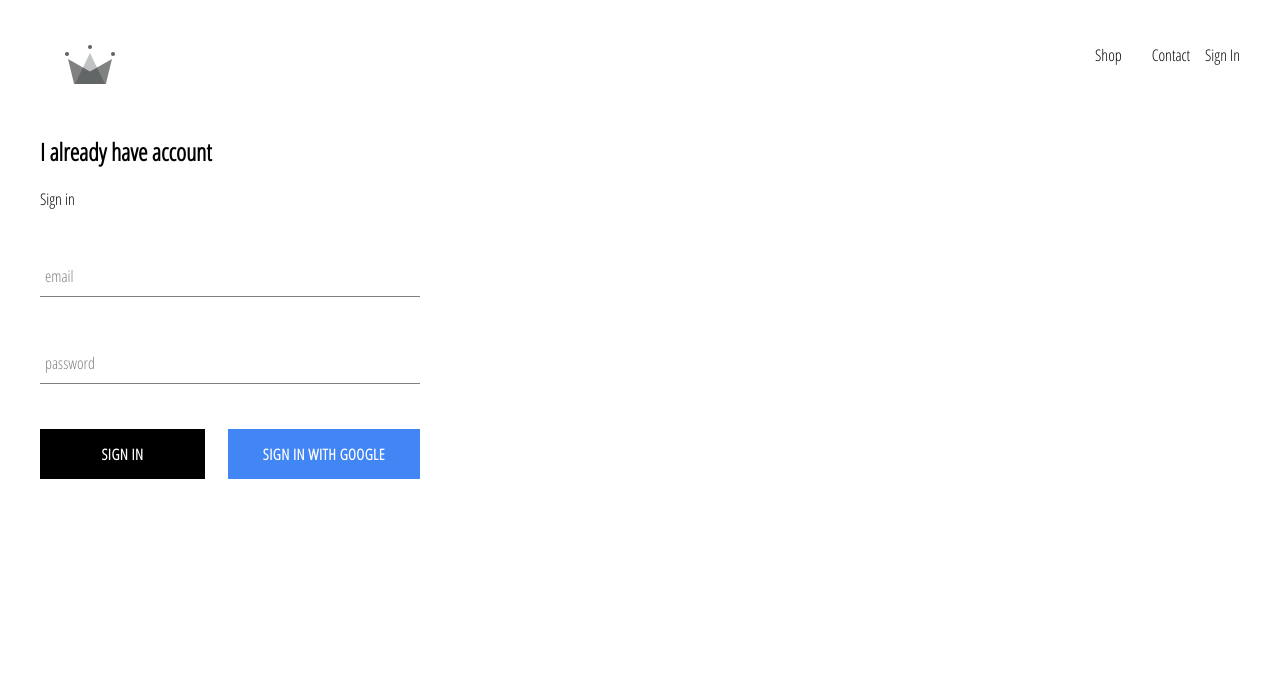
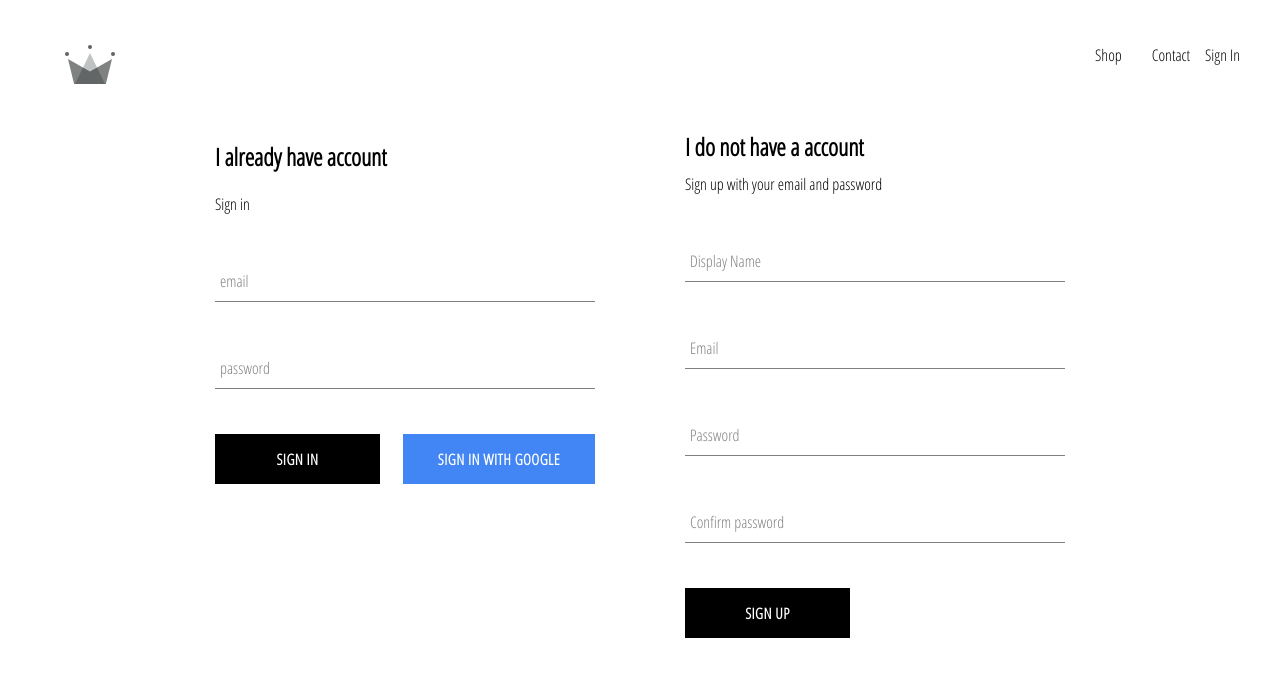
Before and after one commit to shinup/crwn-clothing, a React (Create React App) app: page /signin in a window 1280 px wide. Shown: the top 676 px of the page. Built offline with nearby package versions, Linux system fonts and the light colour scheme; no server answers.

Commit message:
Added signup

```diff
--- a/src/App.js
+++ b/src/App.js
@@ -5,7 +5,7 @@
 import { Route, Switch} from 'react-router-dom';
 import Header from './components/header/header.component';
 import SignInAndSignUpPage from './pages/sign-in-and-sign-up/sign-in-and-sign-up.component'
-import{ auth } from './firebase/firebase.utils';
+import{ auth, createUserProfileDocument } from './firebase/firebase.utils';
 
 const HatsPage = () =>(
   <div>
@@ -27,10 +27,22 @@
   unsubscribeFromAuth = null;
 
   componentDidMount(){
-    this.unsubscribeFromAuth = auth.onAuthStateChanged(user =>{
-      this.setState({currentUser: user})
-      console.log(user);
-    })
+    this.unsubscribeFromAuth = auth.onAuthStateChanged(async userAuth =>{
+      if(userAuth){
+        const userRef = await createUserProfileDocument(userAuth);
+        userRef.onSnapshot(snapShot =>{
+          this.setState({
+            currentUser :{
+            id:snapShot.id,
+            ...snapShot.data()
+          }
+        });
+        console.log(this.state);
+        });
+
+      }
+      this.setState({currentUser : userAuth});
+;    });
   }
 
   componentWillUnmount(){
--- /dev/null
+++ b/src/components/sign-up/sign-up.component.jsx
@@ -0,0 +1,93 @@
+import React from 'react';
+import FormInput from '../form-input/form-input.component';
+import CustomButton from '../custom-button/custom-button.component';
+import './sign-up.styles.scss';
+import { auth, createUserProfileDocument} from '../../firebase/firebase.utils';
+
+class SignUp extends React.Component{
+    constructor(){
+        super();
+        this.state ={
+            displayName: '',
+            email : '',
+            password: '',
+            confirmPassword: ''
+        }
+    }
+    handleSubmit =  async event => {
+        event.preventDefault();
+        const {displayName, email, password, confirmPassword} = this.state
+        if(password !== confirmPassword){
+            alert("password did not match");
+            return;
+        }
+
+        try {
+
+            const { user } = await auth.createUserWithEmailAndPassword(email, password);
+            await createUserProfileDocument(user,{ displayName});
+            this.setState({
+                displayName: '',
+                email : '',
+                password: '',
+                confirmPassword: ''
+            });
+
+
+        } catch (error) {
+
+        }
+    };
+
+    handleChange= event => {
+        const {name, value} = event.target;
+        this.setState({[name]: value});
+    };
+
+    render(){
+        const {displayName, email, password, confirmPassword} = this.state
+        return(
+            <div className='sign-up'>
+                <h2 className='title'> I do not have a account</h2>
+                <span>Sign up with your email and password</span>
+                <form className='sign-up-form' onSubmit={this.handleSubmit}>
+                <FormInput
+                    type='text'
+                    name='displayName'
+                    value={displayName}
+                    onChange={this.handleChange}
+                    label='Display Name'
+                    required
+                />
+                <FormInput
+                    type='email'
+                    name='email'
+                    value={email}
+                    onChange={this.handleChange}
+                    label='Email'
+                    required
+                />
+                <FormInput
+                    type='password'
+                    name='password'
+                    value={password}
+                    onChange={this.handleChange}
+                    label='Password'
+                    required
+                />
+                <FormInput
+                    type='password'
+                    name='confirmPassword'
+                    value={confirmPassword}
+                    onChange={this.handleChange}
+                    label='Confirm password'
+                    required
+                />
+                <CustomButton type='submit'>Sign Up</CustomButton>
+                </form>
+            </div>
+        )
+    }
+}
+
+export default SignUp
--- /dev/null
+++ b/src/components/sign-up/sign-up.styles.scss
@@ -0,0 +1,9 @@
+.sign-up {
+    width: 380px;
+    display: flex;
+    flex-direction: column;
+
+    .title {
+      margin: 10px 0;
+    }
+  }
--- a/src/firebase/firebase.utils.js
+++ b/src/firebase/firebase.utils.js
@@ -13,6 +13,37 @@
     measurementId: "G-X376XZFD8W"
   };
 
+  export const createUserProfileDocument = async(userAuth, additionalData) =>{
+      if(!userAuth){
+          return;
+      }
+      const userRef = firestore.doc(`users/${userAuth.uid}`);
+      const snapShot = await userRef.get();
+
+      if(!snapShot.exists){
+          const { displayName, email} = userAuth;
+          const createdAt = new Date();
+
+          try {
+
+            await userRef.set({
+                displayName,
+                email,
+                createdAt,
+                ...additionalData
+
+            })
+
+          } catch (error) {
+              console.log('erro creating user', error.message);
+          }
+
+      }
+
+      return userRef;
+  }
+
+
   firebase.initializeApp(config);
 
   export const auth = firebase.auth();
--- a/src/pages/sign-in-and-sign-up/sign-in-and-sign-up.component.jsx
+++ b/src/pages/sign-in-and-sign-up/sign-in-and-sign-up.component.jsx
@@ -1,10 +1,12 @@
 import React from 'react';
 import './sign-in-and-sign-up.style.scss'
 import SignIn from '../../components/sign-in/sign-in.component';
+import SignUp from '../../components/sign-up/sign-up.component';
 
 const SignInAndSignUpPage =()=>(
     <div className='sign-in-and-sign-up'>
     <SignIn/>
+    <SignUp></SignUp>
     </div>
 )
 
--- a/src/pages/sign-in-and-sign-up/sign-in-and-sign-up.style.scss
+++ b/src/pages/sign-in-and-sign-up/sign-in-and-sign-up.style.scss
@@ -0,0 +1,6 @@
+.sign-in-and-sign-up{
+    width: 850px;
+    display: flex;
+    justify-content: space-between;
+    margin: 30px auto;
+}
```
